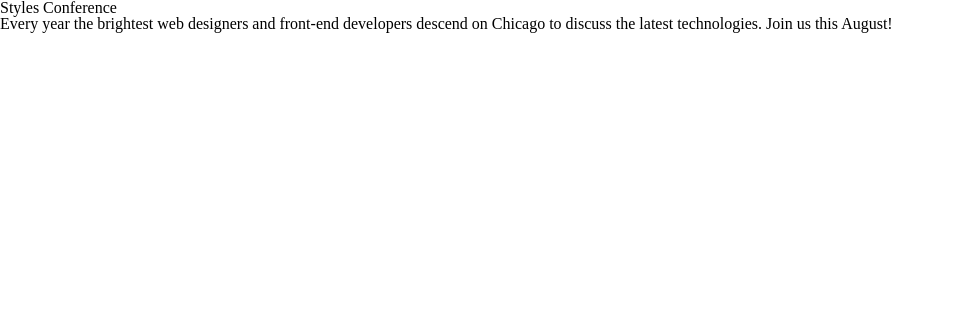
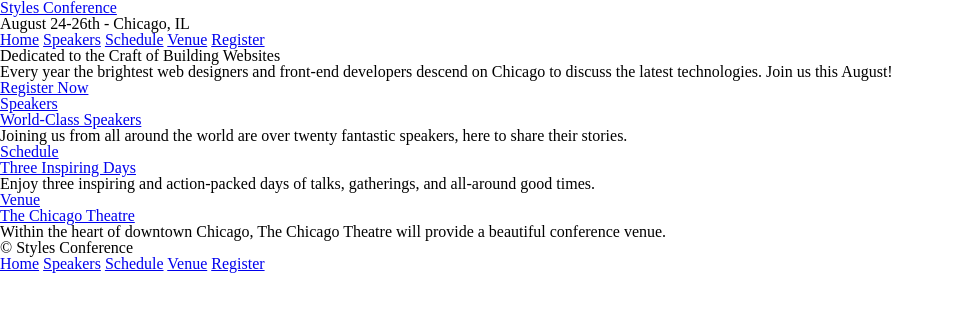
Before and after one commit to jsiny/202_HTML_and_CSS, a plain HTML site: page lesson_1/styles_conference/index.html in a window 1280 px wide. Shown: the whole page, without its empty margins (0-954 px from the left). Drawn offline with Linux system fonts and the light colour scheme.

Commit message:
:ok_hand: Add HTML structure

```diff
--- a/lesson_1/styles_conference/index.html
+++ b/lesson_1/styles_conference/index.html
@@ -6,10 +6,65 @@
     <link rel="stylesheet" href="assets/stylesheets/main.css">
   </head>
   <body>
-    <h1>Styles Conference</h1>
-    <p>Every year the brightest web designers and front-end
-      developers descend on Chicago to discuss the latest
-      technologies. Join us this August!
-    </p>
+    <header>
+      <h1>
+        <a href="index.html">Styles Conference</a>
+      </h1>
+      <h3>August 24-26th - Chicago, IL</h3>
+      <nav>
+        <a href="index.html">Home</a>
+        <a href="speakers.html">Speakers</a>
+        <a href="schedule.html">Schedule</a>
+        <a href="venue.html">Venue</a>
+        <a href="register.html">Register</a>
+      </nav>
+    </header>
+    <section>
+      <h2>Dedicated to the Craft of Building Websites</h2>
+      <p>Every year the brightest web designers and front-end
+         developers descend on Chicago to discuss the latest
+         technologies. Join us this August!
+      </p>
+      <a href="register.html">Register Now</a>
+      <section>
+        <section>
+          <a href="speakers.html">
+            <h5>Speakers</h5>
+            <h3>World-Class Speakers</h3>
+          </a>
+          <p>Joining us from all around the world are over twenty
+            fantastic speakers, here to share their stories.</p>
+        </section>
+
+        <section>
+          <a href="schedule.html">
+            <h5>Schedule</h5>
+            <h3>Three Inspiring Days</h3>
+          </a>
+          <p>Enjoy three inspiring and action-packed days of talks,
+            gatherings, and all-around good times.</p>
+        </section>
+
+        <section>
+          <a href="venue.html">
+            <h5>Venue</h5>
+            <h3>The Chicago Theatre</h3>
+          </a>
+          <p>Within the heart of downtown Chicago, The Chicago Theatre will
+            provide a beautiful conference venue.</p>
+        </section>
+      </section>
+    </section>
+    <footer>
+      <small>&copy; Styles Conference</small>
+
+      <nav>
+          <a href="index.html">Home</a>
+          <a href="speakers.html">Speakers</a>
+          <a href="schedule.html">Schedule</a>
+          <a href="venue.html">Venue</a>
+          <a href="register.html">Register</a>
+        </nav>
+    </footer>
   </body>
 </html>
```
Also changed, not shown: lesson_1/styles_conference/register.html (added, +35 -0 lines), lesson_1/styles_conference/schedule.html (added, +35 -0 lines), lesson_1/styles_conference/speakers.html (added, +35 -0 lines), lesson_1/styles_conference/venue.html (added, +35 -0 lines).
